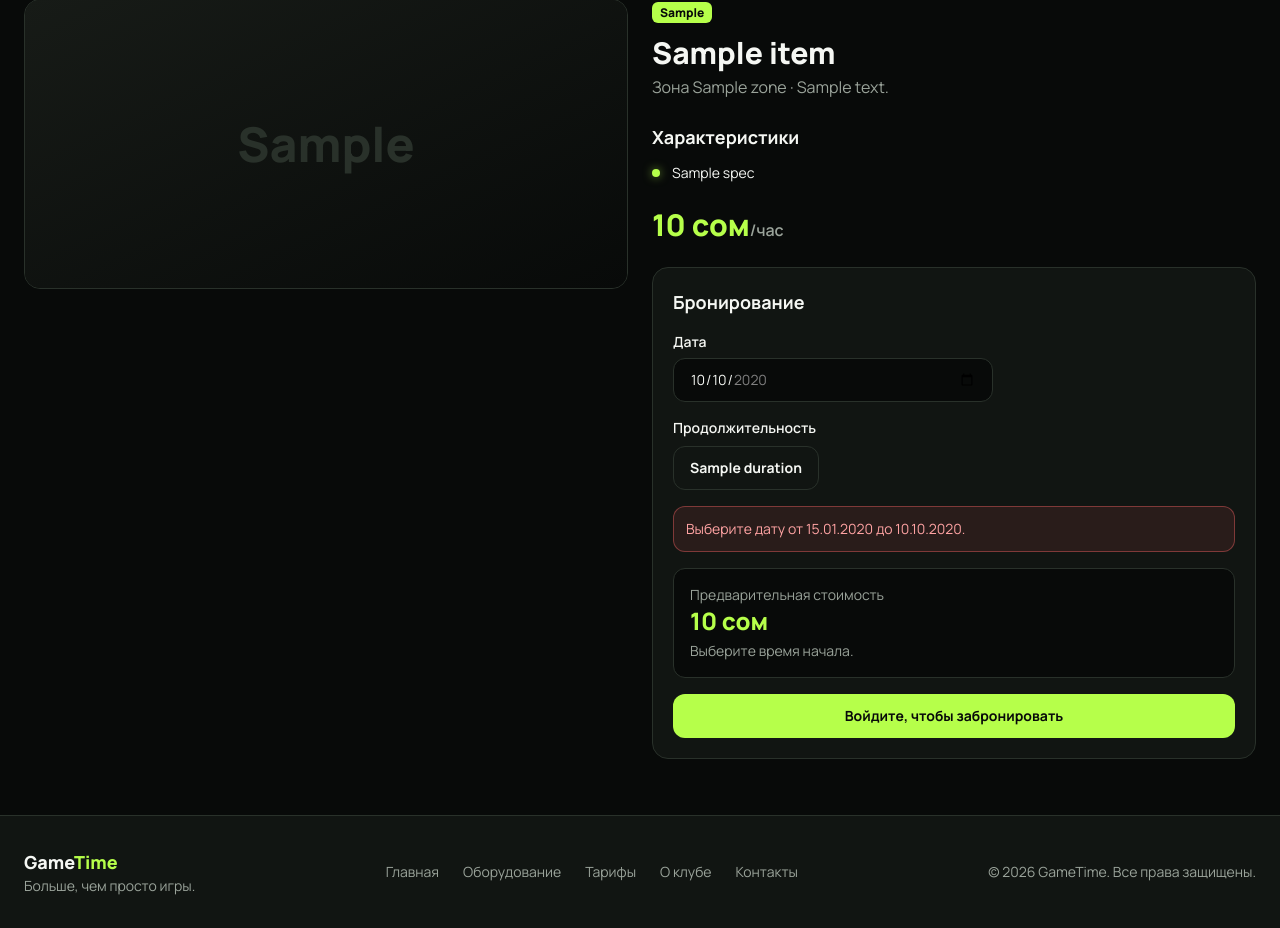
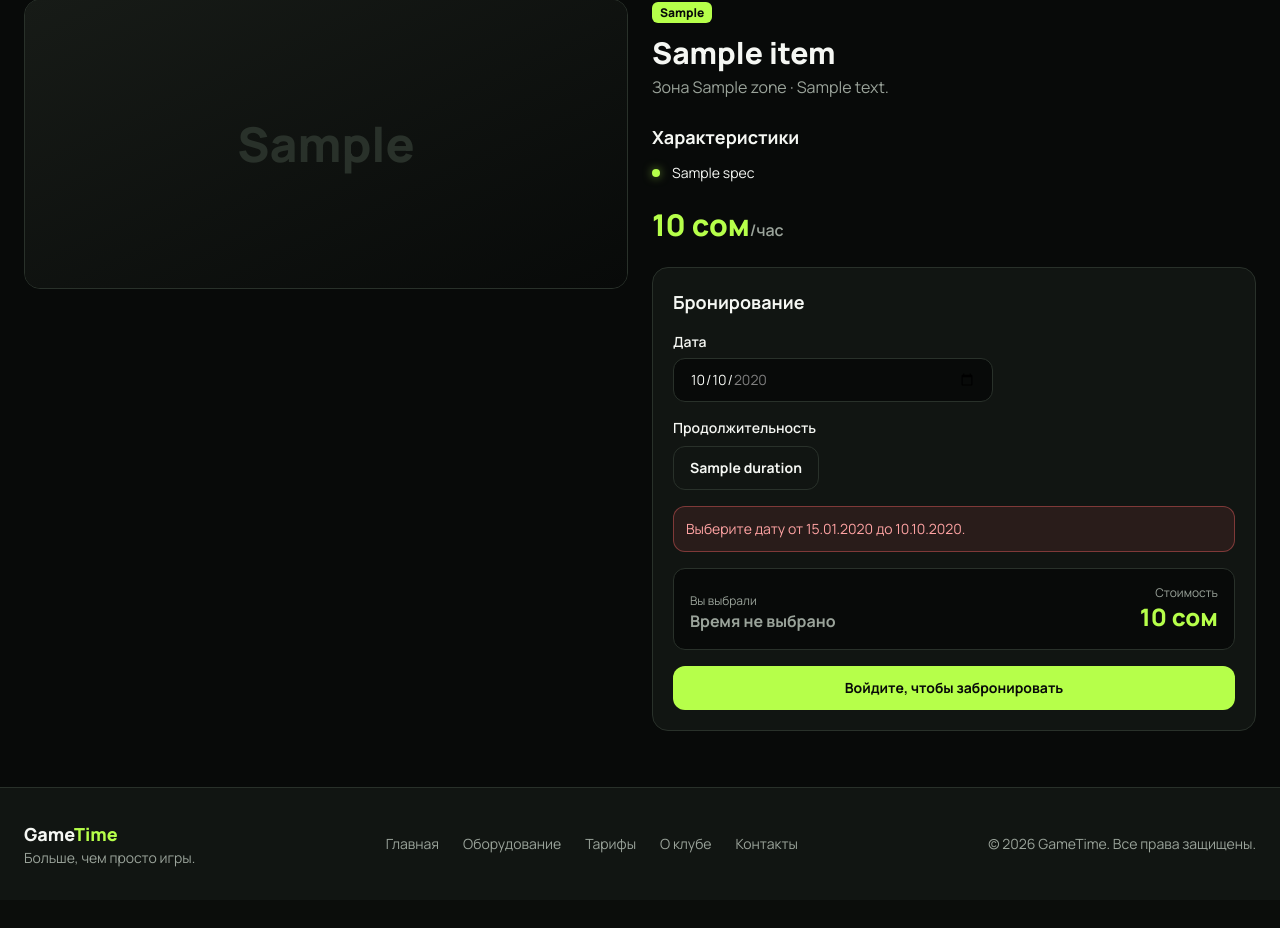
Before and after one commit to bekzat-slr-amg/GameTime, a Django app: template apps/equipment/templates/equipment/detail.html in a window 1280 px wide. Shown: the part 138-1066 px from the top of the page. After the commit the page ends 1005 px from the top, so only its background shows below. Run offline with Django 4.2, Linux system fonts and the light colour scheme; the template is opened without the code that fills it: most values are stand-ins (such as "Sample title", 1, 10 or a date in 2020); style sheets or scripts are compiled from the project's sources; parts of the project's set-up code (start-up, migrations or seed data) failed here and were passed over.

Commit message:
feat: make slot picker compact and show selected time

```diff
--- a/apps/bookings/templates/bookings/_slots.html
+++ b/apps/bookings/templates/bookings/_slots.html
@@ -4,7 +4,7 @@
       Выберите дату от {{ today|date:"d.m.Y" }} до {{ max_day|date:"d.m.Y" }}.
     </p>
   {% else %}
-    <p class="mt-4 text-sm text-muted">Часы работы: {{ opening|time:"H:i" }} – {{ closing|time:"H:i" }}</p>
+    <p class="mt-4 text-sm text-muted">Время начала · клуб работает {{ opening|time:"H:i" }} – {{ closing|time:"H:i" }}</p>
 
     {% if not has_free %}
       <p class="mt-3 rounded-xl border border-line bg-bg p-3 text-sm text-muted">
@@ -14,32 +14,40 @@
 
     <fieldset class="mt-3">
       <legend class="sr-only">Время начала</legend>
-      <div class="grid grid-cols-3 gap-2 sm:grid-cols-4">
+      <div class="grid grid-cols-4 gap-1.5 sm:grid-cols-5">
         {% for slot in slots %}
-          <label class="relative">
+          {% if slot.state != "past" %}
+            <label>
               <input type="radio" name="start" value="{{ slot.label }}" data-end="{{ slot.end_label }}"
                      class="peer sr-only" {% if slot.state != "free" %}disabled{% endif %}>
-            <span class="flex min-h-12 flex-col items-center justify-center rounded-xl border border-line bg-bg px-2 text-sm font-bold
+              <span class="flex h-10 items-center justify-center rounded-lg border border-line bg-bg text-sm font-bold
                            peer-checked:border-lime peer-checked:bg-lime peer-checked:text-bg
                            peer-focus-visible:outline peer-focus-visible:outline-2 peer-focus-visible:outline-lime
-                         peer-disabled:cursor-not-allowed peer-disabled:opacity-50
-                         {% if slot.state == 'free' %}cursor-pointer hover:border-lime{% endif %}">
-              <span class="{% if slot.state != 'free' %}text-muted line-through{% endif %}">{{ slot.label }}</span>
-              {% if slot.state == "busy" %}<span class="text-[10px] font-semibold text-muted">Занято</span>
-              {% elif slot.state == "past" %}<span class="text-[10px] font-semibold text-muted">Прошло</span>
-              {% elif slot.state == "outside" %}<span class="text-[10px] font-semibold text-muted">Не вмещается</span>
-              {% endif %}
+                           peer-disabled:cursor-not-allowed peer-disabled:opacity-40
+                           {% if slot.state == 'free' %}cursor-pointer hover:border-lime{% else %}text-muted line-through{% endif %}">
+                {{ slot.label }}
+                {% if slot.state == "busy" %}<span class="sr-only"> Занято</span>
+                {% elif slot.state == "outside" %}<span class="sr-only"> Не вмещается до закрытия</span>{% endif %}
               </span>
             </label>
+          {% endif %}
         {% endfor %}
       </div>
     </fieldset>
+    <p class="mt-2 text-xs text-muted">Зачёркнутое время недоступно: занято или не вмещается до закрытия. Прошедшее время не показывается.</p>
   {% endif %}
 
   <div class="mt-4 rounded-xl border border-line bg-bg p-4">
-    <p class="text-sm text-muted">Предварительная стоимость</p>
+    <div class="flex items-end justify-between gap-3">
+      <div>
+        <p class="text-xs text-muted">Вы выбрали</p>
+        <p id="booking-summary" class="text-base font-bold text-muted">Время не выбрано</p>
+      </div>
+      <div class="text-right">
+        <p class="text-xs text-muted">Стоимость</p>
         <p class="text-2xl font-extrabold text-lime">{{ price|floatformat:"-2" }} сом</p>
-    <p id="booking-summary" class="mt-1 text-sm text-muted">Выберите время начала.</p>
+      </div>
+    </div>
   </div>
 
   {% if user.is_authenticated %}
--- a/static/js/booking.js
+++ b/static/js/booking.js
@@ -3,15 +3,25 @@ const form = document.getElementById("booking-form");
 if (form) {
   const dateInput = form.querySelector('input[name="date"]');
 
-  // Выбор слота: показываем итог и включаем кнопку.
+  // Выбор слота: крупно показываем выбранное время и включаем кнопку.
   form.addEventListener("change", (event) => {
     const slot = event.target;
     if (!(slot instanceof HTMLInputElement) || slot.name !== "start") return;
+
     const summary = document.getElementById("booking-summary");
     const submit = document.getElementById("booking-submit");
     const [year, month, day] = dateInput.value.split("-");
-    if (summary) summary.textContent = `${day}.${month}.${year}, ${slot.value}–${slot.dataset.end}`;
-    if (submit) submit.disabled = false;
+    const range = `${slot.value}–${slot.dataset.end}`;
+
+    if (summary) {
+      summary.textContent = `${day}.${month}.${year}, ${range}`;
+      summary.classList.remove("text-muted");
+      summary.classList.add("text-lime");
+    }
+    if (submit) {
+      submit.disabled = false;
+      submit.textContent = `Забронировать ${range}`;
+    }
   });
 
   // Защита от двойной отправки.
```
Lines whose indentation alone changed are shown as unchanged.
